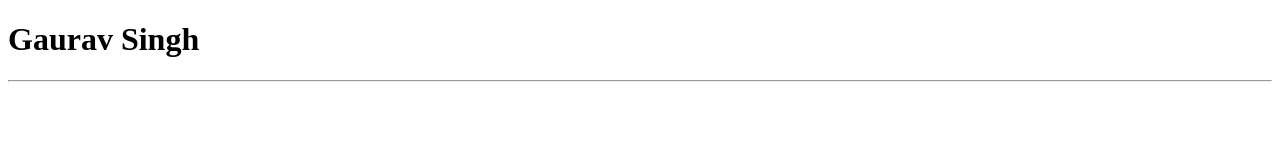
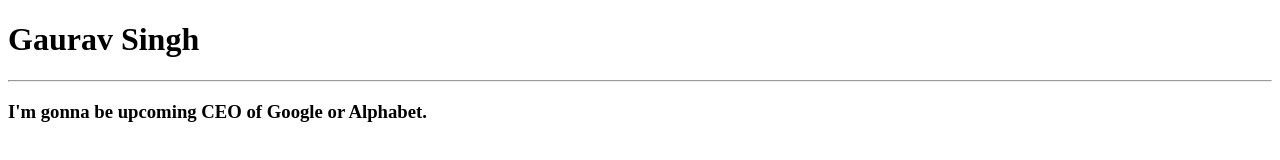
Before and after one commit to GauravSingh0248/My-Portfolio, a plain HTML site: page index.html in a window 1280 px wide. Drawn offline with Linux system fonts and the light colour scheme.

Commit message:
add subheading index.html

```diff
--- a/index.html
+++ b/index.html
@@ -7,5 +7,6 @@
 </head>
 <body>
     <h1>Gaurav Singh</h1> <hr>
+    <h3> I'm gonna be upcoming CEO of Google or Alphabet.</h3>
 </body>
 </html>
```
